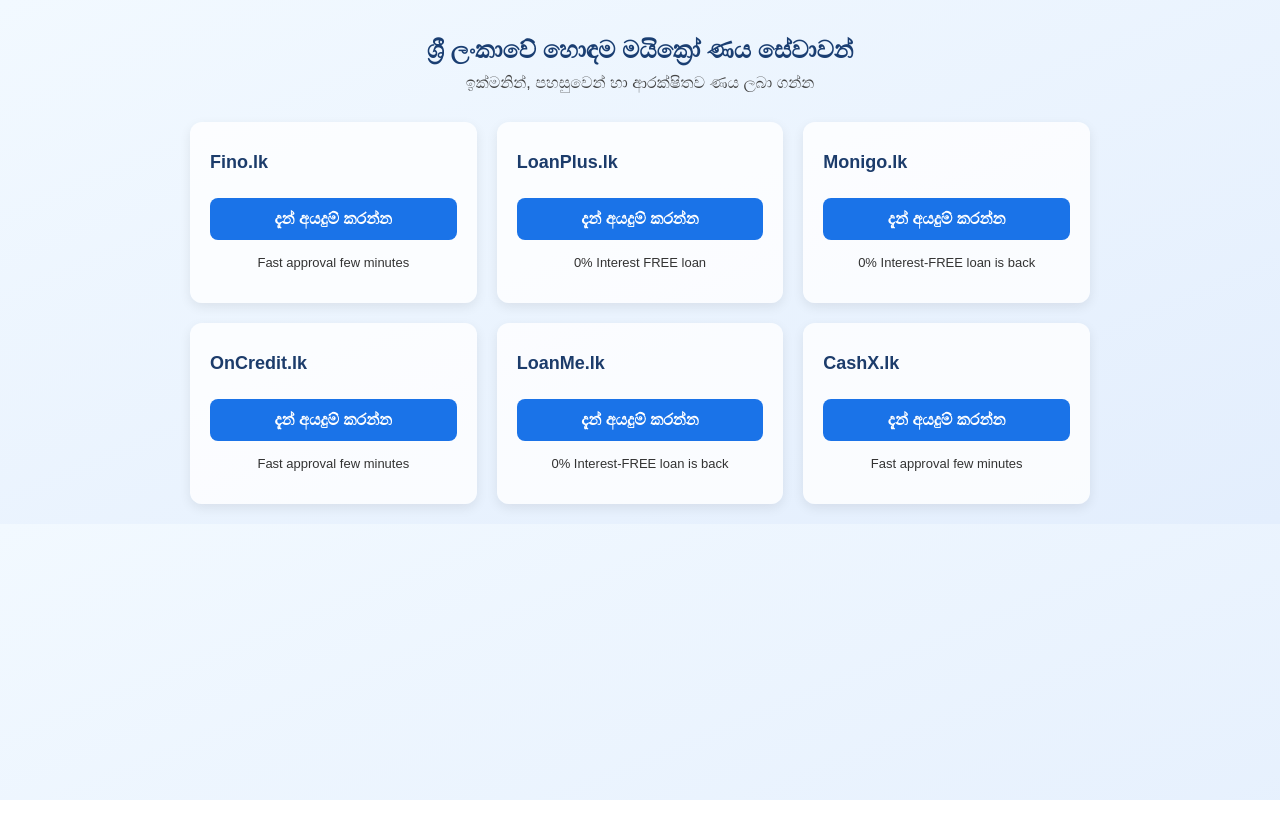
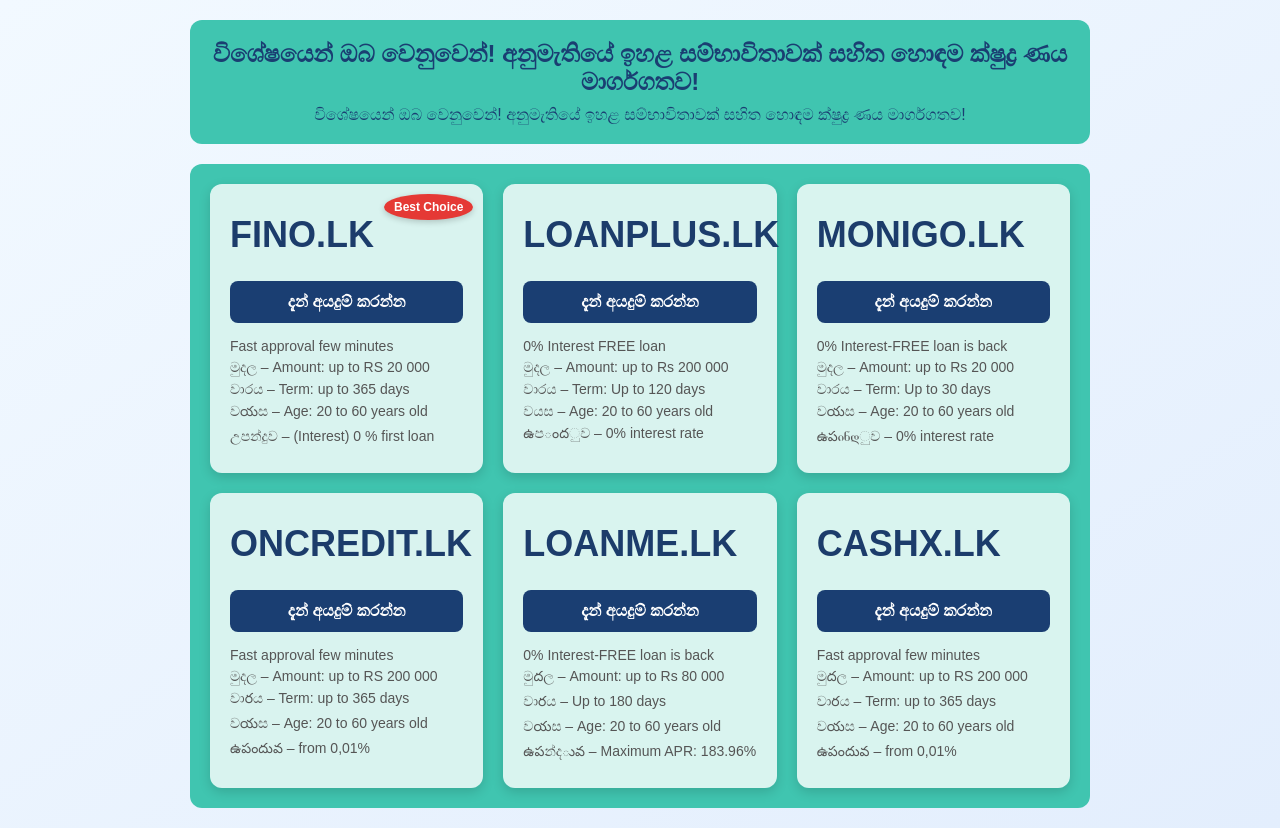
Before and after one commit to aviatorgitsrilanka/getloan, a plain HTML site: page index.html in a window 1280 px wide. Before the commit the page ends 800 px from the top, so only its background shows below. Drawn offline with Linux system fonts and the light colour scheme.

Commit message:
Update index.html

```diff
--- a/index.html
+++ b/index.html
@@ -3,61 +3,148 @@
 <head>
   <meta charset="UTF-8" />
   <meta name="viewport" content="width=device-width, initial-scale=1.0" />
-  <title>ශ්‍රී ලංකාවේ හොඳම මයික්‍රෝ ණය සේවාවන්</title>
+  <title>විශේෂයෙන් ඔබ වෙනුවෙන්! අනුමැතියේ ඉහළ සම්භාවිතාවක් සහිත හොඳම ක්ෂුද්‍ර ණය මාර්ගගතව!</title>
   <style>
     body { font-family: sans-serif; margin: 0; padding: 0; background: linear-gradient(to bottom right, #f2f9ff, #e3eefd); }
     .container { max-width: 900px; margin: 0 auto; padding: 20px; }
-    h1 { text-align: center; font-size: 24px; margin-bottom: 10px; color: #1a3e72; }
-    .sub-header { text-align: center; font-size: 16px; margin-bottom: 30px; color: #444; }
-    .offers { display: grid; grid-template-columns: repeat(auto-fit, minmax(260px, 1fr)); gap: 20px; }
-    .card { background: #ffffffcc; border-radius: 12px; padding: 20px; box-shadow: 0 4px 12px rgba(0,0,0,0.08); text-align: left; transition: transform 0.2s ease; }
-    .card:hover { transform: translateY(-5px); }
-    .card h3 { margin: 10px 0; font-size: 18px; color: #1c3c6b; }
-    .card .cta { display: block; margin: 15px 0; padding: 12px; background: #1a73e8; color: #fff; text-align: center; text-decoration: none; border-radius: 8px; font-weight: bold; }
-    .card .description { font-size: 13px; color: #333; text-align: center; }
-    .card-header { display:flex; justify-content: space-between; align-items:center; }
+
+    /* Стиль для заголовков с бирюзовым фоном */
+    .header-wrapper {
+      background: #40c5b0;
+      padding: 20px;
+      border-radius: 12px;
+      text-align: center;
+      margin-bottom: 20px;
+    }
+    .header-wrapper h1 {
+      font-size: 24px;
+      margin: 0 0 10px;
+      color: #1a3e72;
+    }
+    .header-wrapper .sub-header {
+      font-size: 16px;
+      margin: 0;
+      color: #1a3e72;
+    }
+
+    .offers {
+      display: grid;
+      grid-template-columns: repeat(auto-fit, minmax(260px, 1fr));
+      gap: 20px;
+      background: #40c5b0;
+      padding: 20px;
+      border-radius: 12px;
+    }
+    .card {
+      background: #ffffffcc;
+      border-radius: 12px;
+      padding: 20px;
+      text-align: left;
+      position: relative;
+      transition: transform 0.3s ease, box-shadow 0.3s ease;
+      box-shadow: 0 4px 12px rgba(0,0,0,0.15);
+      transform-style: preserve-3d;
+      perspective: 1000px;
+    }
+    .card:hover {
+      transform: translateY(-10px) rotateX(3deg) scale(1.03);
+      box-shadow: 0 12px 24px rgba(0,0,0,0.2);
+    }
+    .card h3 { margin: 10px 0; font-size: 36px; color: #1c3c6b; text-transform: uppercase; font-weight: bold; }
+    .card .cta { display: block; margin: 15px 0; padding: 12px; background: #1a3e72; color: #fff; text-decoration: none; border-radius: 8px; font-weight: bold; text-align: center; }
+    .card .description { font-size: 14px; color: #555; margin: 5px 0; }
+    /* Новый бейдж для выделения оффера */
+    .card-header { position: relative; display: flex; align-items: center; }
+    .badge { position: absolute; top: -10px; right: -10px; background: #e53935; color: #fff; font-size: 12px; font-weight: bold; padding: 6px 10px; border-radius: 50%; box-shadow: 0 2px 6px rgba(0,0,0,0.2); white-space: nowrap; }
+
+    /* Адаптация под мобильные */
+    @media (max-width: 600px) {
+      .container { padding: 10px; }
+      .header-wrapper { padding: 15px; }
+      .header-wrapper h1 { font-size: 20px; }
+      .header-wrapper .sub-header { font-size: 14px; }
+      .offers { grid-template-columns: 1fr; padding: 10px; gap: 10px; }
+      .card { padding: 15px; }
+      .card h3 { font-size: 28px; }
+      .card .description { font-size: 12px; }
+      .card .cta { padding: 10px; font-size: 14px; }
+      .badge { font-size: 10px; padding: 4px 8px; }
+    }
   </style>
 </head>
 <body>
   <div class="container">
-    <h1>ශ්‍රී ලංකාවේ හොඳම මයික්‍රෝ ණය සේවාවන්</h1>
-    <div class="sub-header">ඉක්මනින්, පහසුවෙන් හා ආරක්ෂිතව ණය ලබා ගන්න</div>
+    <div class="header-wrapper">
+      <h1>විශේෂයෙන් ඔබ වෙනුවෙන්! අනුමැතියේ ඉහළ සම්භාවිතාවක් සහිත හොඳම ක්ෂුද්‍ර ණය මාර්ගගතව!</h1>
+      <div class="sub-header">විශේෂයෙන් ඔබ වෙනුවෙන්! අනුමැතියේ ඉහළ සම්භාවිතාවක් සහිත හොඳම ක්ෂුද්‍ර ණය මාර්ගගතව!</div>
+    </div>
     <div class="offers">
 
       <div class="card">
-        <div class="card-header"><h3>Fino.lk</h3></div>
+        <div class="card-header">
+          <h3>FINO.LK</h3>
+          <span class="badge">Best Choice</span>
+        </div>
         <a href="https://link.lead-cash.com/click?pid=1183&offer_id=400&sub1=fino.lk" class="cta">දැන් අයදුම් කරන්න</a>
         <p class="description">Fast approval few minutes</p>
+        <p class="description">මුදල – Amount: up to RS 20 000</p>
+        <p class="description">වාරය – Term: up to 365 days</p>
+        <p class="description">වయස – Age: 20 to 60 years old</p>
+        <p class="description">උපන්දුව – (Interest) 0 % first loan</p>
       </div>
 
       <div class="card">
-        <div class="card-header"><h3>LoanPlus.lk</h3></div>
+        <div class="card-header">
+          <h3>LOANPLUS.LK</h3>
+        </div>
         <a href="https://link.lead-cash.com/click?pid=1183&offer_id=665&sub1=loanplus.lk" class="cta">දැන් අයදුම් කරන්න</a>
         <p class="description">0% Interest FREE loan</p>
+        <p class="description">මුදල – Amount: up to Rs 200 000</p>
+        <p class="description">වාරය – Term: Up to 120 days</p>
+        <p class="description">වයස – Age: 20 to 60 years old</p>
+        <p class="description">ఉපందුව – 0% interest rate</p>
       </div>
 
       <div class="card">
-        <div class="card-header"><h3>Monigo.lk</h3></div>
+        <div class="card-header">
+          <h3>MONIGO.LK</h3>
+        </div>
         <a href="https://link.lead-cash.com/click?pid=1183&offer_id=576&sub1=monigo.lk" class="cta">දැන් අයදුම් කරන්න</a>
         <p class="description">0% Interest-FREE loan is back</p>
+        <p class="description">මුදල – Amount: up to Rs 20 000</p>
+        <p class="description">වාරය – Term: Up to 30 days</p>
+        <p class="description">වయස – Age: 20 to 60 years old</p>
+        <p class="description">ఉపინდුව – 0% interest rate</p>
       </div>
 
       <div class="card">
-        <div class="card-header"><h3>OnCredit.lk</h3></div>
+        <div class="card-header"><h3>ONCREDIT.LK</h3></div>
         <a href="https://go.lead-cash.com/click?pid=1183&offer_id=577&sub1=oncredit.lk" class="cta">දැන් අයදුම් කරන්න</a>
         <p class="description">Fast approval few minutes</p>
+        <p class="description">මුදල – Amount: up to RS 200 000</p>
+        <p class="description">වාరය – Term: up to 365 days</p>
+        <p	class="description">වయස – Age: 20 to 60 years old</p>
+        <p class="description">ఉపందువ – from 0,01%</p>
       </div>
 
       <div class="card">
-        <div class="card-header"><h3>LoanMe.lk</h3></div>
+        <div class="card-header"><h3>LOANME.LK</h3></div>
         <a href="https://go.lead-cash.com/click?pid=1183&offer_id=310&sub1=loanme.lk" class="cta">දැන් අයදුම් කරන්න</a>
         <p class="description">0% Interest-FREE loan is back</p>
+        <p class="description">මුదල – Amount: up to Rs 80 000</p>
+        <p class="description">වාరය – Up to 180 days</p>
+        <p class="description">වయස – Age: 20 to 60 years old</p>
+        <p	class="description">ఉపන්දువ – Maximum APR: 183.96%</p>
       </div>
 
       <div class="card">
-        <div class="card-header"><h3>CashX.lk</h3></div>
+        <div class="card-header"><h3>CASHX.LK</h3></div>
         <a href="https://go.lead-cash.com/click?pid=1183&offer_id=288&sub1=CashX.lk" class="cta">දැන් අයදුම් කරන්න</a>
         <p class="description">Fast approval few minutes</p>
+        <p	class="description">මුదල – Amount: up to RS 200 000</p>
+        <p	class="description">වාరය – Term: up to 365 days</p>
+        <p	class="description">වయස – Age: 20 to 60 years old</p>
+        <p	class="description">ఉపందువ – from 0,01%</p>
       </div>
 
     </div>
```
